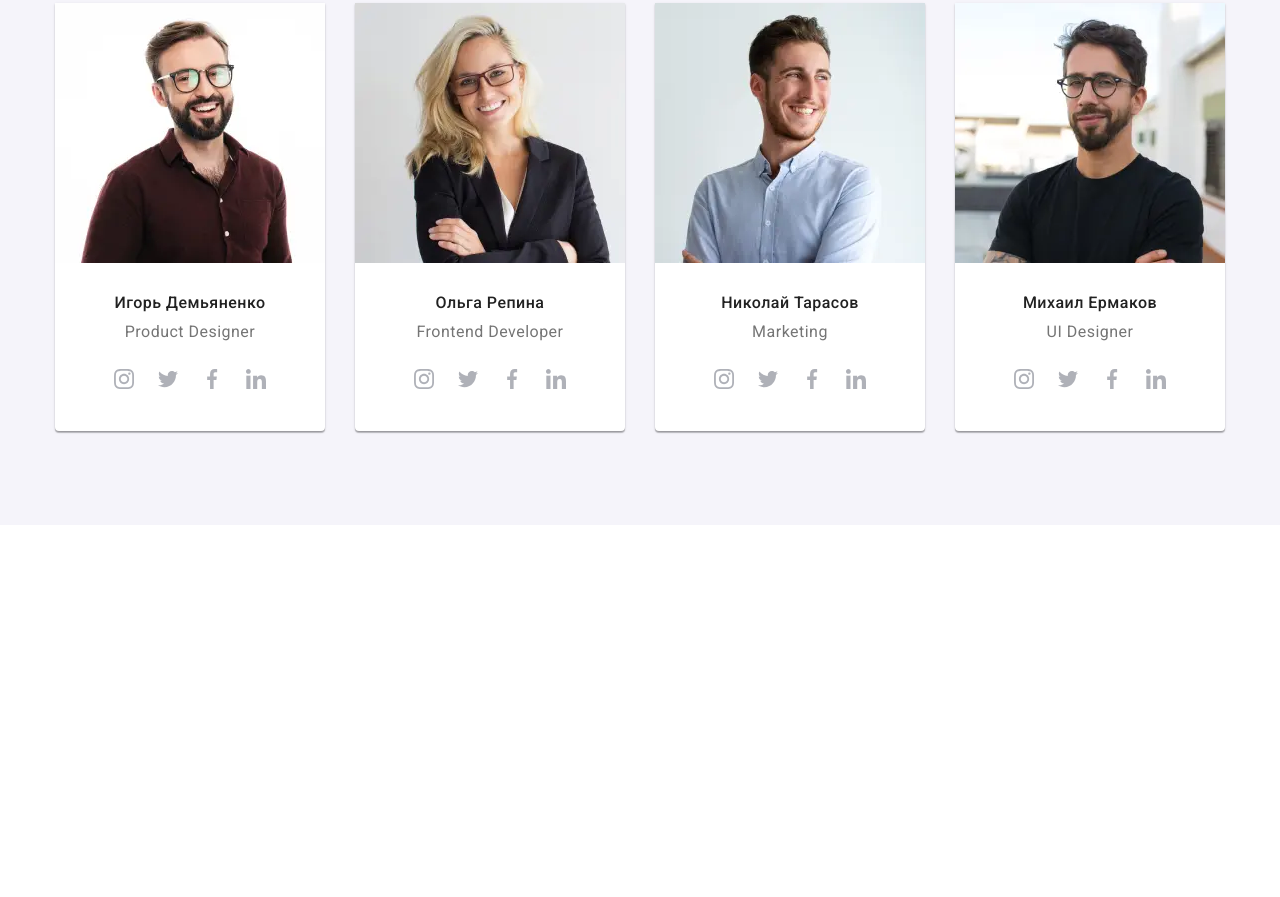
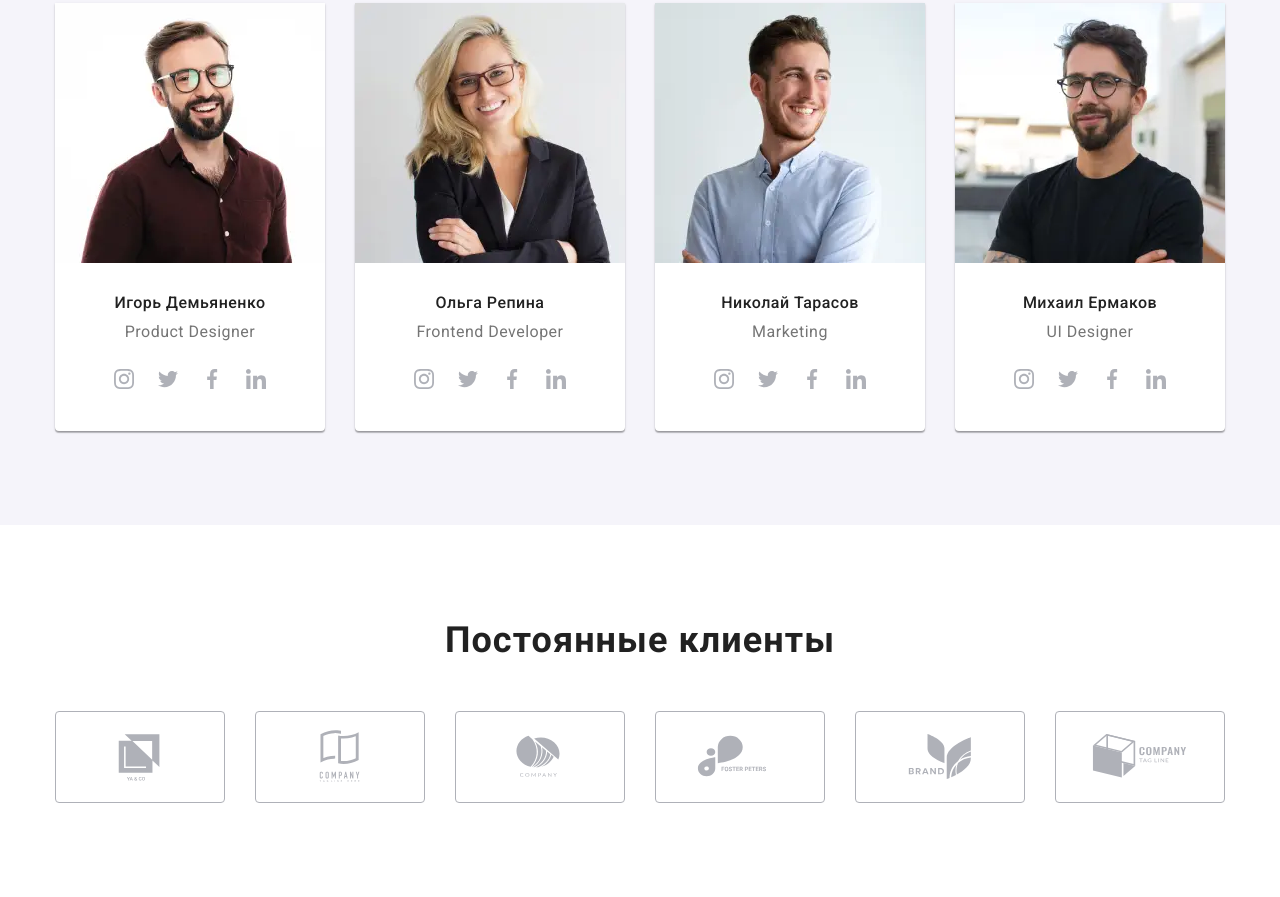
Before and after one commit to Wed88/goit-markup-hw-08, a plain HTML site: page index.html in a window 1280 px wide. Shown: the part 1695-2592 px from the top of the page. Before the commit the page ends 2220 px from the top, so only its background shows below. Drawn offline with nearby package versions, Linux system fonts and the light colour scheme.

Commit message:
адаптирована секция clients

```diff
--- a/index.html
+++ b/index.html
@@ -528,7 +528,7 @@
 
       <!-- Постоянные клиенты -->
 
-      <!-- <section class="client section">
+      <section class="client section">
         <div class="container">
           <h2 class="title title--bottom">Постоянные клиенты</h2>
           <ul class="client__list list">
@@ -576,7 +576,7 @@
             </li>
           </ul>
         </div>
-      </section> -->
+      </section>
     </main>
 
     <!-- Footer -->
--- a/sass/layout/_clients.scss
+++ b/sass/layout/_clients.scss
@@ -1,15 +1,19 @@
 .client__list {
   display: flex;
-  justify-content: space-between;
   flex-wrap: wrap;
+  margin-top: -30px;
+  margin-left: -30px;
 }
 
 .client__link {
   display: flex;
   align-items: center;
   justify-content: center;
-  width: 170px;
+  width: 210px;
   height: 92px;
+  flex-basis: calc((100% - 60px) / 2);
+  margin-top: 30px;
+  margin-left: 30px;
   border: 1px solid#AFB1B8;
   border-radius: 4px;
   transition-duration: 250ms;
@@ -33,3 +37,55 @@
     fill: var(--accent-color);
   }
 }
+
+// 768+
+@media screen and (min-width: 768px) {
+  .client__link {
+    width: 226px;
+    flex-basis: calc((100% - 90px) / 3);
+  }
+}
+
+// 1200+
+@media screen and (min-width: 1200px) {
+  .client__link {
+    width: 170px;
+    flex-basis: calc((100% - 180px) / 6);
+  }
+}
+
+// .client__list {
+//   display: flex;
+//   justify-content: space-between;
+//   flex-wrap: wrap;
+// }
+
+// .client__link {
+//   display: flex;
+//   align-items: center;
+//   justify-content: center;
+//   width: 170px;
+//   height: 92px;
+//   border: 1px solid#AFB1B8;
+//   border-radius: 4px;
+//   transition-duration: 250ms;
+//   transition-timing-function: cubic-bezier(0.4, 0, 0.2, 1);
+
+//   &:hover,
+//   &:focus {
+//     border: 1px solid var(--accent-color);
+//   }
+// }
+
+// .client__icon {
+//   width: 106px;
+//   height: 60px;
+//   fill: #afb1b8;
+//   transition-duration: 250ms;
+//   transition-timing-function: cubic-bezier(0.4, 0, 0.2, 1);
+
+//   .client__link:hover &,
+//   .client__link:focus & {
+//     fill: var(--accent-color);
+//   }
+// }
--- a/sass/layout/_team.scss
+++ b/sass/layout/_team.scss
@@ -70,17 +70,8 @@
 
 // 1200+
 @media screen and (min-width: 1200px) {
-  .team__list {
-    display: flex;
-    flex-wrap: wrap;
-    margin-top: -30px;
-    margin-left: -30px;
-  }
-
   .team__item {
     flex-basis: calc((100% - 120px) / 4);
     width: 270px;
-    margin-top: 30px;
-    margin-left: 30px;
   }
 }
```
Also changed, not shown: css/main.css, css/main.min.css, 2 other files.
